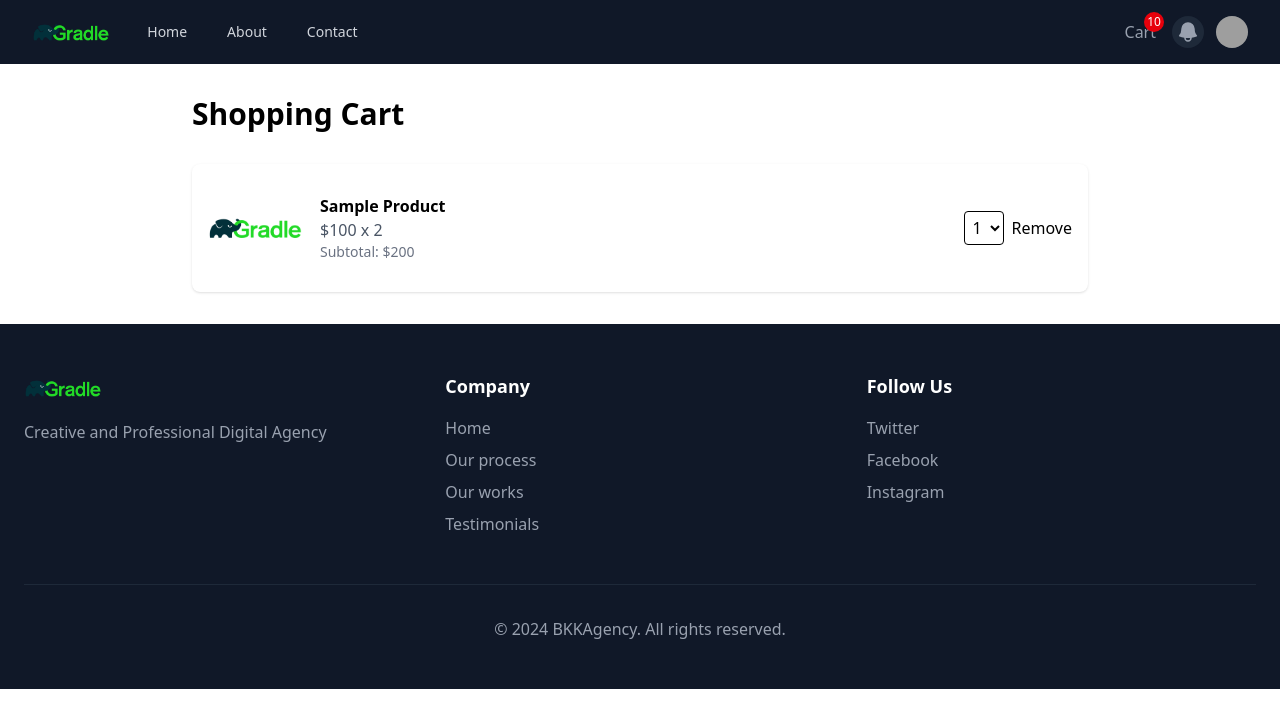
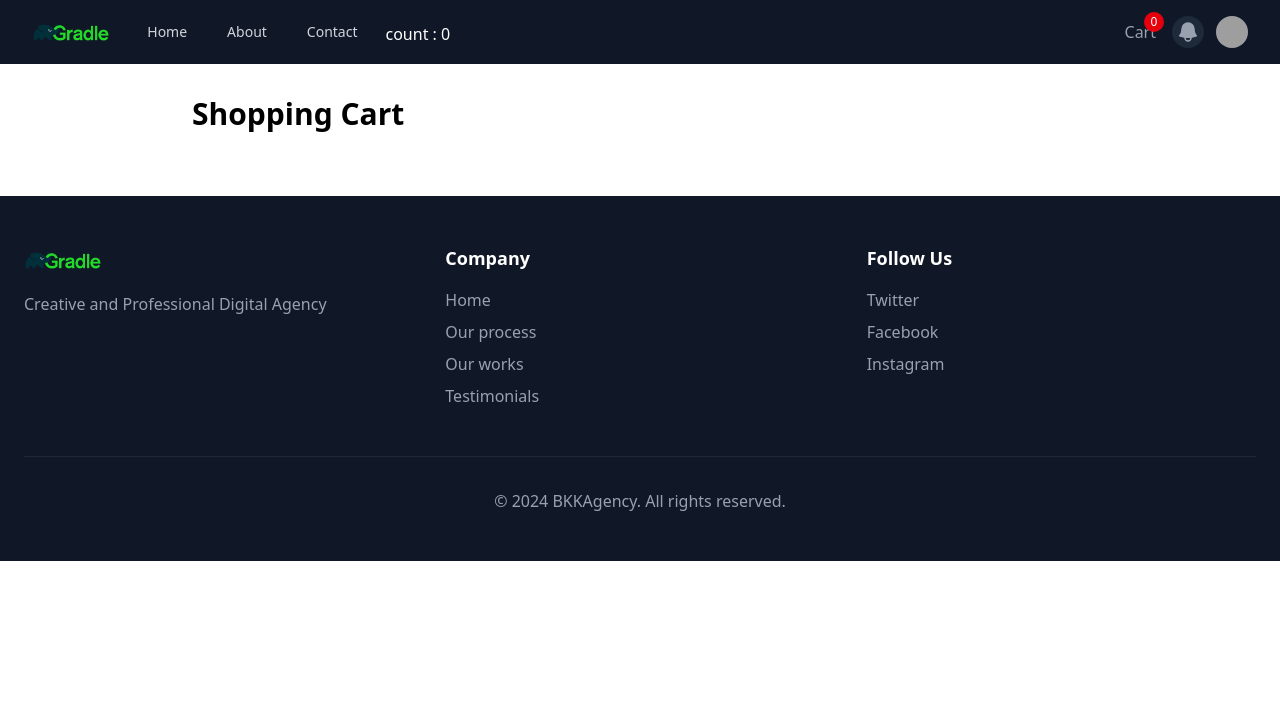
Before and after one commit to iamsamitdev/react-scale-tailwind, a React (Vite) app: page /cart in a window 1280 px wide. Shown: the top 728 px of the page. Built offline with nearby package versions, Linux system fonts and the light colour scheme; grey boxes are pictures that could not be loaded.

Commit message:
update cart

```diff
--- a/package.json
+++ b/package.json
@@ -17,7 +17,8 @@
     "react": "^18.3.1",
     "react-dom": "^18.3.1",
     "react-router": "^7.1.4",
-    "tailwindcss": "^4.0.1"
+    "tailwindcss": "^4.0.1",
+    "zustand": "^5.0.3"
   },
   "devDependencies": {
     "@eslint/js": "^9.17.0",
--- a/src/components/front/Navbar.tsx
+++ b/src/components/front/Navbar.tsx
@@ -1,6 +1,8 @@
 import { Link } from 'react-router'
 import { Disclosure, DisclosureButton, DisclosurePanel, Menu, MenuButton, MenuItem, MenuItems } from '@headlessui/react'
 import { Bars3Icon, BellIcon, XMarkIcon } from '@heroicons/react/24/solid'
+import { useCounterStore } from "@/stores/counterStore"
+import { useCartStore } from "@/stores/cartStore"
 
 const navigation = [
   { name: 'Home', href: '/', current: false },
@@ -13,6 +15,13 @@ function classNames(...classes: any) {
 }
 
 export default function Navbar() {
+
+  const cartItems = useCartStore(state => state.items)
+  const cartItemCount = cartItems.reduce((sum, item) => sum + item.quantity, 0);
+
+  // ดึง state  ที่เราต้องการใช้งานจาก useCounterStore
+  const { count } = useCounterStore()
+
   return (
     <Disclosure as="nav" className="bg-gray-900">
       <div className="mx-auto max-w-7xl px-2 sm:px-6 lg:px-8">
@@ -49,6 +58,12 @@ export default function Navbar() {
                     {item.name}
                   </Link>
                 ))}
+
+                {/* แสดงจำนวน count จาก useCounterStore */}
+                <h2 className='text-white mt-2'>
+                  count : { count }
+                </h2>
+
               </div>
             </div>
           </div>
@@ -56,7 +71,7 @@ export default function Navbar() {
 
             <Link to='/cart' className="text-gray-400 hover:text-white relative mx-4">
               Cart
-              <span className="absolute -top-2 -right-2 bg-red-600 text-white text-xs rounded-full w-5 h-5 flex items-center justify-center">10</span>
+              <span className="absolute -top-2 -right-2 bg-red-600 text-white text-xs rounded-full w-5 h-5 flex items-center justify-center">{ cartItemCount }</span>
             </Link>
 
             <button
--- a/src/pages/Cart.tsx
+++ b/src/pages/Cart.tsx
@@ -1,18 +1,26 @@
 import { Link } from 'react-router'
+import { useCartStore } from "@/stores/cartStore"
 
 export default function Cart() {
+
+    const { items, removeItem } = useCartStore()
+
   return (
     <div className='max-w-4xl my-8 mx-auto'>
         <h1 className='text-3xl font-bold mb-8'>Shopping Cart</h1>
         <div className='grid gap-8 md:grid-cols-[1fr,320px]'>
             {/* Cart Item */}
             <div className='space-y-4'>
+                {items.map((item) => {
+                    return(
                         <div className='flex items-center gap-4 bg-white p-4 rounded-lg shadow'>
-                    <img src="/images/logo.png" className="w-24 h-24 object-contain" />
+                            <img src={item.image} className="w-24 h-24 object-contain" />
                             <div className='flex-1'>
-                        <h3 className="font-semibold">Sample Product</h3>
-                        <p className="text-gray-600">$100 x 2</p>
-                        <p className="text-sm text-gray-500">Subtotal: $200</p>
+                                <h3 className="font-semibold">{item.title}</h3>
+                                <p className="text-gray-600">${item.price} x {item.quantity}</p>
+                                <p className="text-sm text-gray-500">
+                                    Subtotal: ${item.price * item.quantity}
+                                </p>
                             </div>
                             <div className="flex items-center gap-2">
                                 <select className="border rounded p-1">
@@ -22,9 +30,11 @@ export default function Cart() {
                                     </option>
                                     ))}
                                 </select>
-                        <Link to="/remove">Remove</Link>
+                                <button onClick={() => removeItem(item.id)}>Remove</button>
                             </div>
                         </div>
+                    )
+                })}
             </div>
         </div>
     </div>
--- a/src/pages/Home.tsx
+++ b/src/pages/Home.tsx
@@ -3,8 +3,16 @@ import { Link } from "react-router"
 import { productAPI } from "@/services/api"
 import { Product } from "@/types/product"
 import { formatPrice } from "@/utils/format"
+import { useCounterStore } from "@/stores/counterStore"
+import { useCartStore } from "@/stores/cartStore"
 
 export default function Home() {
+
+  // ดึง state  ที่เราต้องการใช้งานจาก useCartStore
+  const addToCart = useCartStore((state) => state.addItem)
+
+  // ดึง state และ function ที่เราต้องการใช้งานจาก useCounterStore
+  const { count, increment, decrement } = useCounterStore()
 
   // สร้าง state สำหรับเก็บข้อมูล products
   const [products, setProducts] = useState<Product[]>([])
@@ -39,10 +47,21 @@ export default function Home() {
   return (
       <div className="bg-white">
         <div className="mx-auto max-w-2xl px-4 py-16 sm:px-6 sm:py-24 lg:max-w-7xl lg:px-8">
+
+          <div className="flex flex-col items-center justify-between my-4">
+            <button
+              onClick={increment}
+              className="bg-blue-400 text-white px-4 py-2 rounded cursor-pointer hover:bg-amber-500">+ Increment</button>
+            <h2 className="text-2xl my-4">Counter: { count }</h2>
+            <button
+              onClick={decrement}
+              className="bg-blue-400 text-white px-4 py-2 rounded cursor-pointer hover:bg-amber-500">- Decrement</button>
+          </div>
+
           <h2 className="text-2xl font-bold tracking-tight text-gray-900">Ours Products</h2>
 
           <div className="grid grid-cols-1 md:grid-cols-3 gap-6">
-            {products.map((product) => (
+            {products.map((product: any) => (
               <div key={product.id} className="p-6 bg-white rounded-lg shadow-md">
                 <img
                   alt={product.title}
@@ -63,9 +82,11 @@ export default function Home() {
                   <Link to={`/products/${product.id}`} className="mt-4 bg-blue-500 text-sm font-semibold text-white py-3 px-4 rounded-lg">
                     View Details
                   </Link>
-                  <Link to="/addToCart" className="mt-4 bg-green-500 text-sm font-semibold text-white py-3 px-4 rounded-lg">
+                  <button
+                    onClick={() => addToCart(product)}
+                    className="mt-4 bg-green-500 text-sm font-semibold text-white py-3 px-4 rounded-lg">
                     Add to Cart
-                  </Link>
+                  </button>
                 </div>
               </div>
             ))}
--- /dev/null
+++ b/src/stores/cartStore.ts
@@ -0,0 +1,36 @@
+import { create } from 'zustand'
+import { persist } from 'zustand/middleware'
+import { Product, CartItem } from '@/types/product'
+
+interface CartStore {
+    items: CartItem[]
+    addItem: (item: Product) => void
+    removeItem: (id: number) => void
+}
+
+export const useCartStore = create<CartStore>()(
+    persist(
+        (set) => ({
+            items: [],
+            addItem: (item:any) => set((state) => {
+                const index = state.items.findIndex((i:any) => i.id === item.id)
+                if (index !== -1) {
+                    state.items[index].quantity += 1
+                    return { items: [...state.items] }
+                }
+                return { items: [...state.items, { ...item, quantity: 1 }] }
+            }),
+            removeItem: (id) => set((state) => {
+                const index = state.items.findIndex((i:any) => i.id === id)
+                if (index !== -1) {
+                    state.items.splice(index, 1)
+                    return { items: [...state.items] }
+                }
+                return { items: [...state.items] }
+            })
+        }),
+        {
+            name: 'cart-store',
+        }
+    )
+)
--- /dev/null
+++ b/src/stores/counterStore.ts
@@ -0,0 +1,23 @@
+import { create } from 'zustand'
+import { persist } from 'zustand/middleware'
+
+type CounterStore = {
+  count: number
+  increment: () => void
+  decrement: () => void
+  reset: () => void
+}
+
+export const useCounterStore = create(
+    persist<CounterStore>(
+        (set) => ({
+            count: 0,
+            increment: () => set((state) => ({ count: state.count + 1 })),
+            decrement: () => set((state) => ({ count: state.count - 1 })),
+            reset: () => set({ count: 0 })
+        }),
+        {
+            name: 'counter-store', // ชื่อ key ที่ใช้เก็บข้อมูลใน localStorage
+        }
+    )
+)
--- a/src/types/product.ts
+++ b/src/types/product.ts
@@ -10,3 +10,7 @@ export interface Product {
         count: number
     }
 }
+
+export interface CartItem extends Product {
+    quantity: number
+}
```
Also changed, not shown: 1 other file (tests, documents, lock files or other folders). Lines whose indentation alone changed are shown as unchanged.
